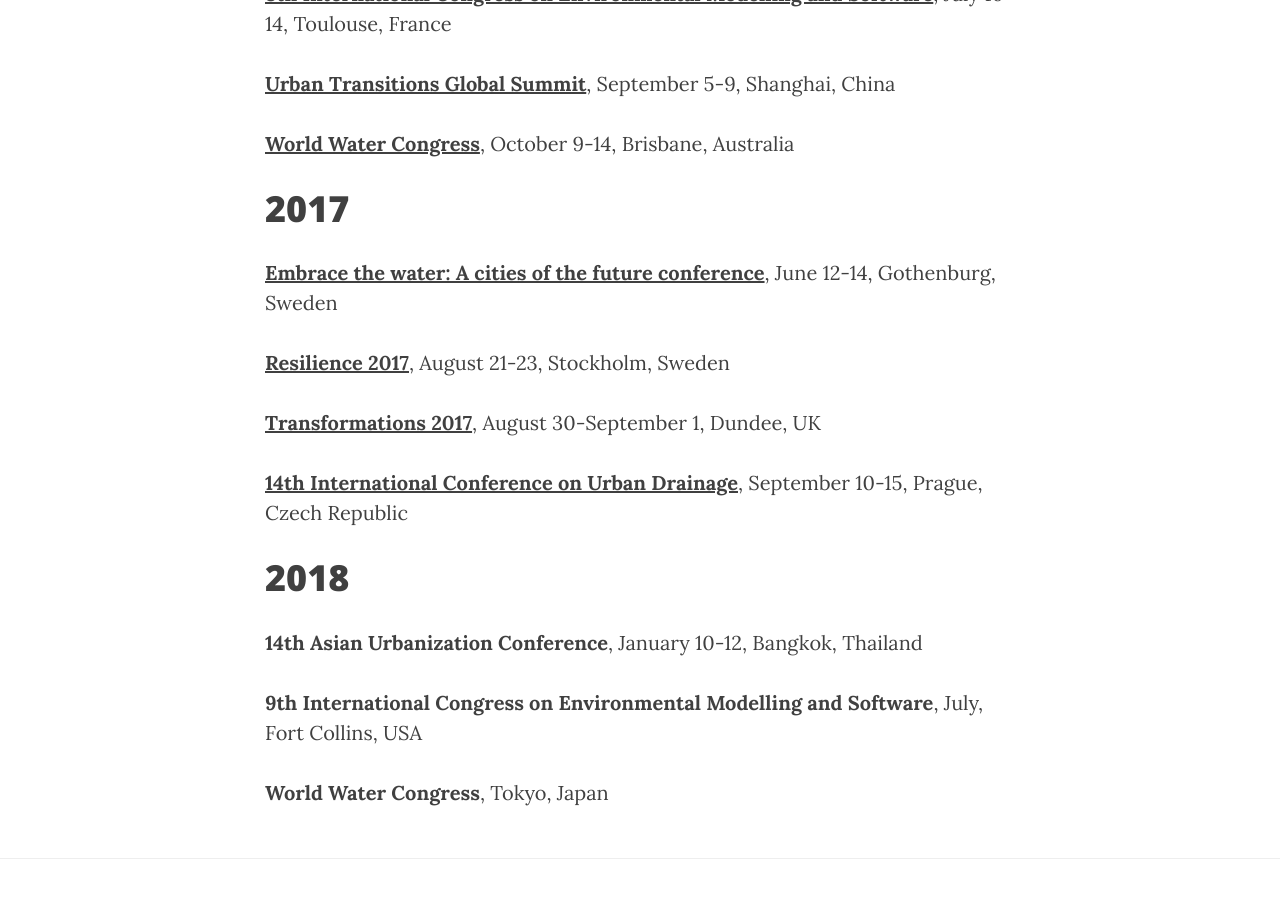
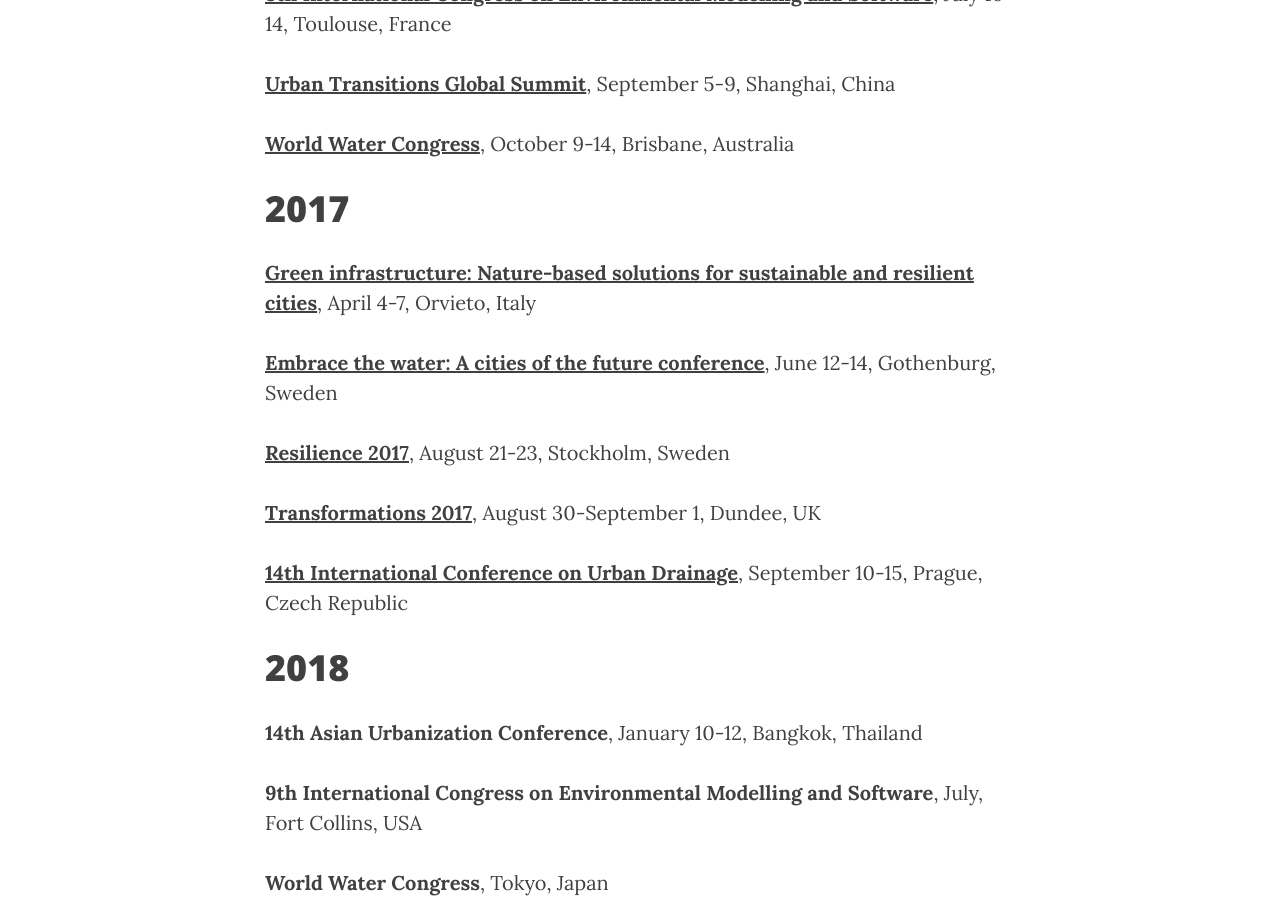
Before and after one commit to accastonguay/previous_website, a Jekyll site: the page built from related_events/index.md, in a window 1280 px wide and 900 px high, scrolled down 713 px. Built offline with Jekyll 4.4.1, drawn with Linux system fonts in a browser that asks for light colours; nearby versions of some CDN libraries.

Commit message:
Add green infrastructure conference

```diff
--- a/related_events/index.md
+++ b/related_events/index.md
@@ -22,6 +22,8 @@ Below are some upcoming events related to my research.
 
 # 2017
 
+**[Green infrastructure: Nature-based solutions for sustainable and resilient cities](http://www.greeninurbs.com/finalconference/)**, April 4-7, Orvieto, Italy
+
 **[Embrace the water: A cities of the future conference](http://www.embracethewater2017.com/)**, June 12-14, Gothenburg, Sweden
 
 **[Resilience 2017](http://www.stockholmresilience.org/research/research-news/2016-05-13-introducing-resilience2017.html)**, August 21-23, Stockholm, Sweden
```
Also changed, not shown: research/index.md (line endings or trailing spaces).
